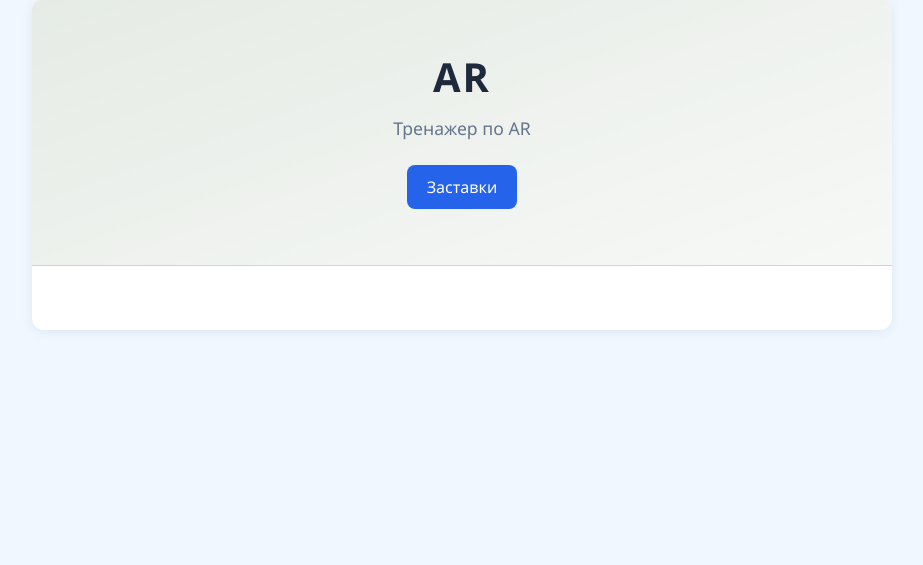
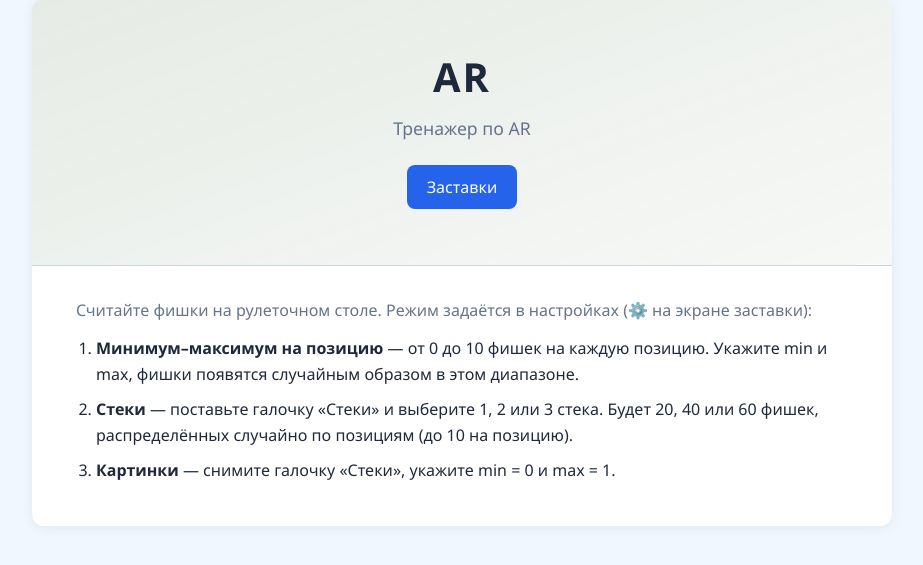
Before and after one commit to ryPbEBck88/Training_boomerang, a Django app: page /ar/ in a window 1280 px wide. Shown: the part 95-660 px from the top of the page, without its empty margins (178-1101 px from the left). Run offline with Django 5.2, Linux system fonts and the light colour scheme.

Commit message:
Добавил описание режимов для рулетки

```diff
--- a/ar/templates/ar/index.html
+++ b/ar/templates/ar/index.html
@@ -9,4 +9,12 @@
 	<p class="ar-splash__tagline">Тренажер по AR</p>
 	<a href="{% url 'ar_bets' %}" class="btn btn-primary ar-splash__btn">Заставки</a>
 </div>
+<div class="ar-description">
+	<p>Считайте фишки на рулеточном столе. Режим задаётся в настройках (⚙️ на экране заставки):</p>
+	<ol class="ar-description__list">
+		<li><strong>Минимум–максимум на позицию</strong> — от 0 до 10 фишек на каждую позицию. Укажите min и max, фишки появятся случайным образом в этом диапазоне.</li>
+		<li><strong>Стеки</strong> — поставьте галочку «Стеки» и выберите 1, 2 или 3 стека. Будет 20, 40 или 60 фишек, распределённых случайно по позициям (до 10 на позицию).</li>
+		<li><strong>Картинки</strong> — снимите галочку «Стеки», укажите min = 0 и max = 1.</li>
+	</ol>
+</div>
 {% endblock %}
--- a/static/common/style.css
+++ b/static/common/style.css
@@ -1111,6 +1111,29 @@ main h2 {
   text-decoration: none;
 }
 
+.ar-description {
+  margin-top: 24px;
+  padding: 0 8px;
+  text-align: left;
+  color: var(--text);
+  font-size: 1rem;
+  line-height: 1.6;
+}
+
+.ar-description p {
+  margin: 0 0 12px;
+  color: var(--text-muted);
+}
+
+.ar-description__list {
+  margin: 0;
+  padding-left: 1.25em;
+}
+
+.ar-description__list li {
+  margin-bottom: 10px;
+}
+
 .ar-content {
   padding-top: 0;
 }
--- a/training/urls.py
+++ b/training/urls.py
@@ -15,10 +15,15 @@ Including another URLconf
     2. Add a URL to urlpatterns:  path('blog/', include('blog.urls'))
 """
 from django.contrib import admin
+from django.http import JsonResponse
 from django.urls import path, include
 from django.views.generic import TemplateView
 
+def chrome_devtools_json(request):
+    return JsonResponse({})  # Chrome DevTools probe — убирает 404 из логов
+
 urlpatterns = [
+    path('.well-known/appspecific/com.chrome.devtools.json', chrome_devtools_json),
     path('yandex_70c1c5ce1a91d4b2.html', TemplateView.as_view(template_name='yandex_70c1c5ce1a91d4b2.html', content_type='text/html')),
     path('admin/', admin.site.urls),
     path('', include('homepage.urls')),
```
